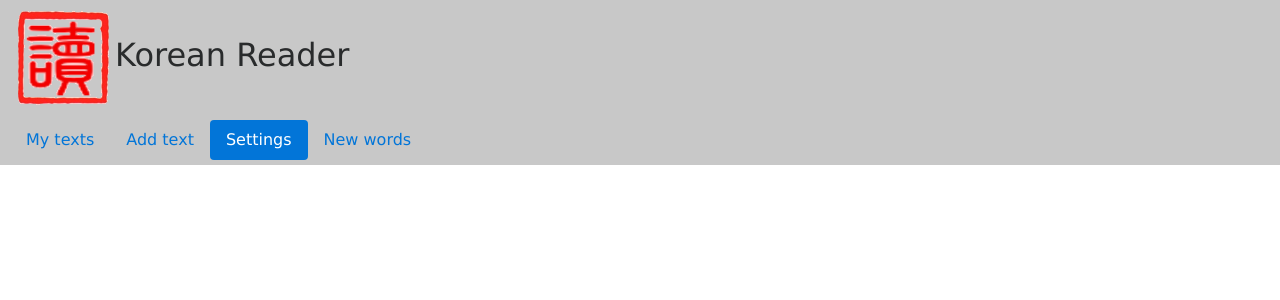
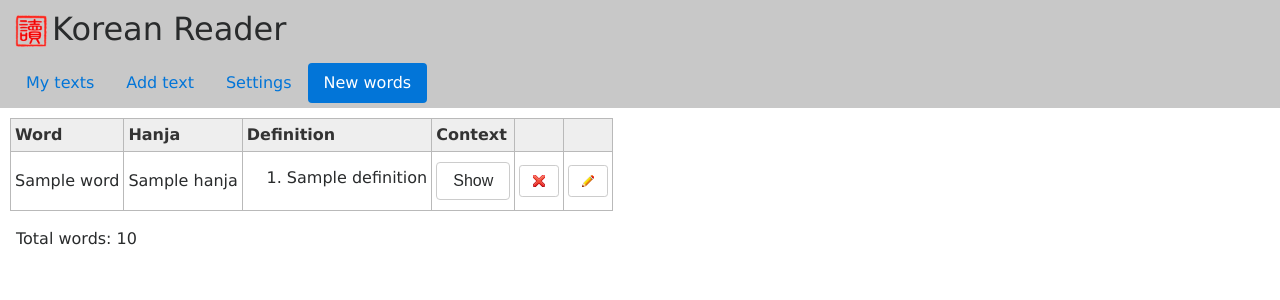
Before and after one commit to xiaolanchong/kreader, a Flask app: template templates/new_words.htm in a window 1280 px wide. Shown: the top 300 px of the page. Run offline with Flask 2, Linux system fonts and the light colour scheme; the template is opened without the code that fills it: most values are stand-ins (such as "Sample title", 1, 10 or a date in 2020); parts of the project's set-up code (start-up, migrations or seed data) failed here and were passed over.

Commit message:
Feature to add new words

```diff
--- a/settings.py
+++ b/settings.py
@@ -30,7 +30,8 @@ class Settings:
     def save(ds: datastorage.DataStorage, args):
         settings_str = ds.get_preferences()
         db_settings = json.loads(settings_str) if settings_str is not None else {}
-        print('argzzz', args.get)
+        print('db_settings', db_settings)
+        #print('argzzz', args.get)
         font_size = args.get('font_size', None, type=int)
         if font_size:
             if not 5 <= font_size <= 32:
--- a/static/scripts/kreader.js
+++ b/static/scripts/kreader.js
@@ -32,15 +32,14 @@ function attach_tooltip(text_elem, word_info, theme_class) {
    $(text_elem).tooltipster({
       content : 'Loading...',
       functionBefore: function(origin, continueTooltip) {
-                    //if (origin.data('ajax') !== 'cached') {
                      if (false) {
-                      var content = create_tooltip_content_onplace(word_info);
+                      var content = create_tooltip_content_onplace(word_info, text_elem);
                       origin
 					     .tooltipster('content', content)
 						 .data('ajax', 'cached')
 						 .addClass(theme_class);
                      } else {
-                        request_definition(origin, word_info);
+                        request_definition(origin, word_info, text_elem);
                      }
 
                      continueTooltip();
@@ -55,21 +54,24 @@ function attach_tooltip(text_elem, word_info, theme_class) {
    });
 }
 
-function request_definition(origin, word_info) {
+function request_definition(origin, word_info, clicked_elem) {
    var word = word_info['text']
    var dictionary_form = word_info['dict_form'] || word;
    $.ajax({ url: '/definition/' + dictionary_form,
        data: {},
        success: function(data){
          var definitions = data["definitions"] || [];
-         var content = create_tooltip_content_async(word_info, definitions);
+         var content = create_tooltip_content_async(word_info, definitions, clicked_elem);
          origin.tooltipster('content', content).data('ajax', 'cached');
        },
-       error: function(req) { origin.tooltipster('content', 'Error occuried'); },
-       dataType: "json"});
+       error: function(req) {
+			origin.tooltipster('content', 'Error occuried');
+		},
+       dataType: "json"
+	   });
 }
 
-function create_tooltip_content_async(word_info, definitions){
+function create_tooltip_content_async(word_info, definitions, clicked_elem){
 
    var word = word_info['text']
    var dictionary_form = word_info['dict_form'] || word;
@@ -82,19 +84,19 @@ function create_tooltip_content_async(word_info, definitions){
 
    var part_of_speech = word_info['pos'];
    return create_tooltip_content(dictionary_form, definitions,
-                    part_of_speech, conjugation_info);
+                    part_of_speech, conjugation_info, clicked_elem);
 }
 
-function create_tooltip_content_onplace(word_info) {
+function create_tooltip_content_onplace(word_info, clicked_elem) {
    var word = word_info['text']
    var dictionary_form = word_info['dict_form'] || word;
    var definitions = global_glossary[dictionary_form] || [];
    var part_of_speech = word_info['pos'];
-   return create_tooltip_content(dictionary_form, definitions, part_of_speech, '');
+   return create_tooltip_content(dictionary_form, definitions, part_of_speech, '', clicked_elem);
 }
 
 function create_tooltip_content(dictionary_form, definitions,
-              part_of_speech, conjugation_info) {
+              part_of_speech, conjugation_info, clicked_elem) {
    var part_of_speech_info = '';
    if(part_of_speech) {
      part_of_speech_info = '&nbsp;<span class="popup_part_of_speech">(' + part_of_speech + ')</span>';
@@ -126,6 +128,8 @@ function create_tooltip_content(dictionary_form, definitions,
               '<img src="static/images/Sound2.png"></img><a></div>';
    content += '<audio id="player"><source src="' + pronunciation_url + '"  preload="none"/></audio>'
   */
+   content += '<div class="popup_add_word_button"><a id="add_word_button" href="#">' +
+              '<img src="static/images/Add.png"></img><a></div>';
    var new_elem = $(content);
   /* sound off
    $("#play_button", new_elem).click(function() {
@@ -133,8 +137,35 @@ function create_tooltip_content(dictionary_form, definitions,
              return false;
          });
   */
+   $("#add_word_button", new_elem).click(function() {
+			 var context = extract_context(clicked_elem);
+			 add_new_word(dictionary_form, context);
+             return false;
+         });
 
    return new_elem;
+}
+
+function add_new_word(word, context) {
+   $.ajax({ url: '/new_word/' + word,
+       data: { 'context': context, 'text_id': current_text_id},
+	   method: 'PUT',
+       success: function(data){
+
+       },
+       error: function(req) { /* TODO: error msge */ }
+	   });
+}
+
+function delete_new_word(word, word_id) {
+   $.ajax({ url: '/new_word/' + word,
+       data: { 'word_id': word_id},
+	   method: 'DELETE',
+       success: function(data){
+
+       },
+       error: function(req) { /* TODO: error msge */ }
+	   });
 }
 
 function annotate(text_obj) {
@@ -219,6 +250,55 @@ function delete_text(text_id) {
        success: function(data){
 
        },
-       error: function(req) { /* TODO: error msge */ }
+       error: function(req) { /* TODO: error msg */ }
 	   });
 }
+
+function concat(one, two, forward) {
+	return forward ? one + two : two + one;
+}
+
+function get_side_context(elem, forward) {
+	const stop_symbol_re = /([\.!\?])/ig;
+	const max_length = 100;
+	let result = '';
+	let iteration_round = 0;
+	while((forward ? $(elem).next() : $(elem).prev()).length) {
+		if(iteration_round > 150) {
+			console.error("Context loop halted");
+			break;
+		}
+		elem = forward ? $(elem).next() : $(elem).prev();
+		let text = $(elem).text();
+		if (text.length + result.length <= max_length) {
+		//	console.log('Added symbols: ' + text + ', ' + result.length);
+			result = concat(result, text, forward);
+		}
+		else {
+			let match_res = stop_symbol_re.exec(text);
+			if(match_res != null && match_res.index >= 0) {
+				result = concat(result, text.substring(0, match_res.index + (forward? 1 : 0)), forward);
+		//		console.log('Found stop symbol in ' + text + ', ' + match_res.index + ', ' + result.length);
+				break;
+			}
+			else if(result.length < 2*max_length) {
+				result = concat(result, text, forward);
+		//		console.log('Added symbols after limit: ' + text + ', ' + result.length);
+			}
+			else {
+
+			}
+		}
+		iteration_round += 1;
+	}
+	return result;
+}
+
+// Extracts a sentence or two from the text, which the current html element belongs to
+function extract_context(elem) {
+	let ahead_context = get_side_context(elem, true);
+	let behind_context = get_side_context(elem, false);
+	let result = behind_context + $(elem).text() + ahead_context;
+	//console.log(result);
+	return result;
+}
--- a/static/styles/kreader.css
+++ b/static/styles/kreader.css
@@ -53,7 +53,7 @@ padding: 0.25em;
    /*font-size: smaller;*/
 }
 
-.popup_pronounce_button
+.popup_pronounce_button, .popup_add_word_button
 {
     position: absolute;
     top: 0px;
--- a/templates/base.htm
+++ b/templates/base.htm
@@ -49,7 +49,7 @@
 
   <body class="body-class">
     <div class="header-panel">
-      <div class="app-title"><img src="static/images/kreader_seal.png">Korean Reader</div>
+      <div class="app-title"><img src="static/images/kreader_seal.png" width="32" height="32" class="align-content-center">Korean Reader</div>
       <ul class="nav nav-pills">
         <li class="nav-item">
 	      <a class="nav-link {{ btn_my_texts }}" href="/">My texts</a>
--- a/templates/new_words.htm
+++ b/templates/new_words.htm
@@ -1,4 +1,4 @@
-{% set btn_settings = "active" %}
+{% set btn_new_words = "active" %}
 {% extends "base.htm" %}
 
 {% block script %}
@@ -7,4 +7,52 @@
 
 {% block content %}
 
+	{% if worddescs|length %}
+        <table class="title-table">
+            <thead>
+                 <tr>
+                     <th>Word</th>
+                     <th>Hanja</th>
+                     <th>Definition</th>
+                     <th>Context</th>
+                     <th></th>
+                     <th></th>
+                 </tr>
+            </thead>
+            <tbody>
+                 {% for worddesc in worddescs %}
+                     <tr id="{{ worddesc.id  }}">
+                         <td>{{ worddesc.word }}</td>
+                         <td>{{ worddesc.hanja }}</td>
+                         <td>
+							{% if worddescs|length %}
+								<ol>
+						        {% for definition in worddesc.definitions %}
+								    <li> {{ definition }} </li>
+							    {% endfor %}
+								</ol>
+							{% else %}
+							    {{ definition }}
+							{% endif %}
+						 </td>
+                         <td>
+						   <button class="btn btn-secondary" type="button" data-toggle="collapse" data-target="#collapseContext_{{ worddesc.id }}" aria-expanded="false" aria-controls="collapseContext">Show</button>
+						   <div class="collapse" id="collapseContext_{{ worddesc.id }}">{{ worddesc.context }}</div>
+						 </td>
+                         <td>
+						    <a href="#" class="btn btn-outline-secondary btn-sm a_delete" data-word-id="{{ worddesc.id  }}" data-word-title="{{ worddesc.title }}" "><img src="static/images/Delete_small.png"></a>
+						 </td>
+                         <td>
+						     <a href="/edittext?id={{ worddesc.id }}" class="btn btn-outline-secondary btn-sm a_modify"
+							    ><img src="static/images/Modify_small.png"></a>
+						 </td>
+                     </tr>
+                 {% endfor %}
+            </tbody>
+        </table>
+		<div class="m-3">Total words: {{total}}</div>
+	{% else %}
+	  <h3 class="m-3">No word added</h3>
+	{% endif %}
+
 {% endblock %}
--- a/templates/show_text.htm
+++ b/templates/show_text.htm
@@ -4,6 +4,8 @@
 {% block script %}
 
     <script type="text/javascript">
+
+		const current_text_id = "{{ text_id }}";
 
 		$(document).ready(function() {
 			let theme_class = "theme-{{ theme }}";
--- a/webserver.py
+++ b/webserver.py
@@ -4,6 +4,7 @@ from flask import Flask, jsonify, render_template, redirect, request, abort, mak
 from collections import namedtuple
 import logging
 import json
+import datetime
 
 from ktokenizer import KTokenizer, tokenize
 from compositedict import CompositeDictionary
@@ -21,6 +22,7 @@ composite_dict = CompositeDictionary(True)
 google_dict = GoogleDictionary()
 
 Textdesc = namedtuple('Textdesc', ['id', 'title', 'total_words', 'unique_words'])
+Worddesc = namedtuple('Worddesc', ['id', 'word', 'hanja', 'definitions', 'context', 'added_min_ago'])
 
 
 @app.route("/")
@@ -44,7 +46,8 @@ def show_text():
     if text_id:
         title, parsed_text_json = datastorage.get_parsed_text_no_glossary(text_id)
         settings = Settings.load(datastorage)
-        html = render_template('show_text.htm', tokens=parsed_text_json, glossary='', title=title, **settings)
+        html = render_template('show_text.htm', tokens=parsed_text_json, glossary='',
+                               title=title, text_id=text_id, **settings)
         return html
     else:
         abort(404)
@@ -122,9 +125,22 @@ def settings():
     return html
 
 
+def get_new_words():
+    for word_id, word, when_added, context in datastorage.get_new_words():
+        added_min_ago = (datetime.datetime.utcnow() - when_added).total_seconds() // 60
+        definitions = composite_dict.get_definitions(word)
+        yield Worddesc(id=word_id, word=word, context=context, hanja='', added_min_ago=added_min_ago,
+                       definitions=definitions)
+
+
 @app.route("/new_words")
 def new_words():
-    html = render_template('new_words.htm')
+    start = request.args.get('start', 0, type=int)
+    number = request.args.get('number', 100, type=int)
+    all_worddescs = list(get_new_words())
+    total=len(all_worddescs)
+    worddescs = all_worddescs[start:number]
+    html = render_template('new_words.htm', worddescs=worddescs, total=total)
     return html
 
 
@@ -156,6 +172,22 @@ def word_definition(word):
     return jsonify(definitions=definitions)
 
 
+@app.route('/new_word/<word>')
+@app.route("/new_word/<word>", methods=['PUT', 'DELETE'])
+def add_or_delete_new_word(word):
+    if request.method == 'DELETE':
+        word_id = request.get('word_id', None, type=int)
+        datastorage.delete_word(word_id)
+    else:
+        text_id = request.form.get('text_id', None, type=int)
+        context = request.form.get('context', '')
+        if len(word) == 0:
+            abort(404)
+
+        datastorage.add_new_word(word, text_id, context)
+    return ''
+
+
 @app.route('/sound/<word>', methods=['GET'])
 def get_sound(word):
     abort(402)
```
Also changed, not shown: datastorage.py (+48 -20 lines), README.md (added).
